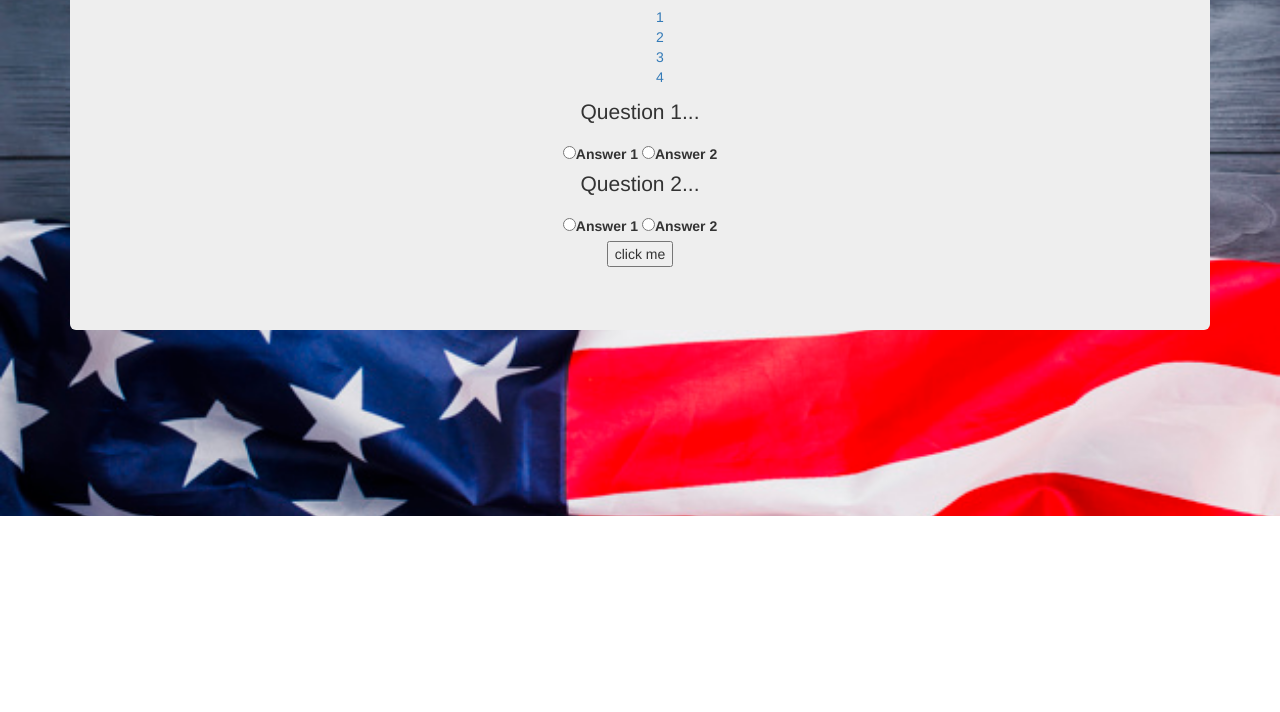
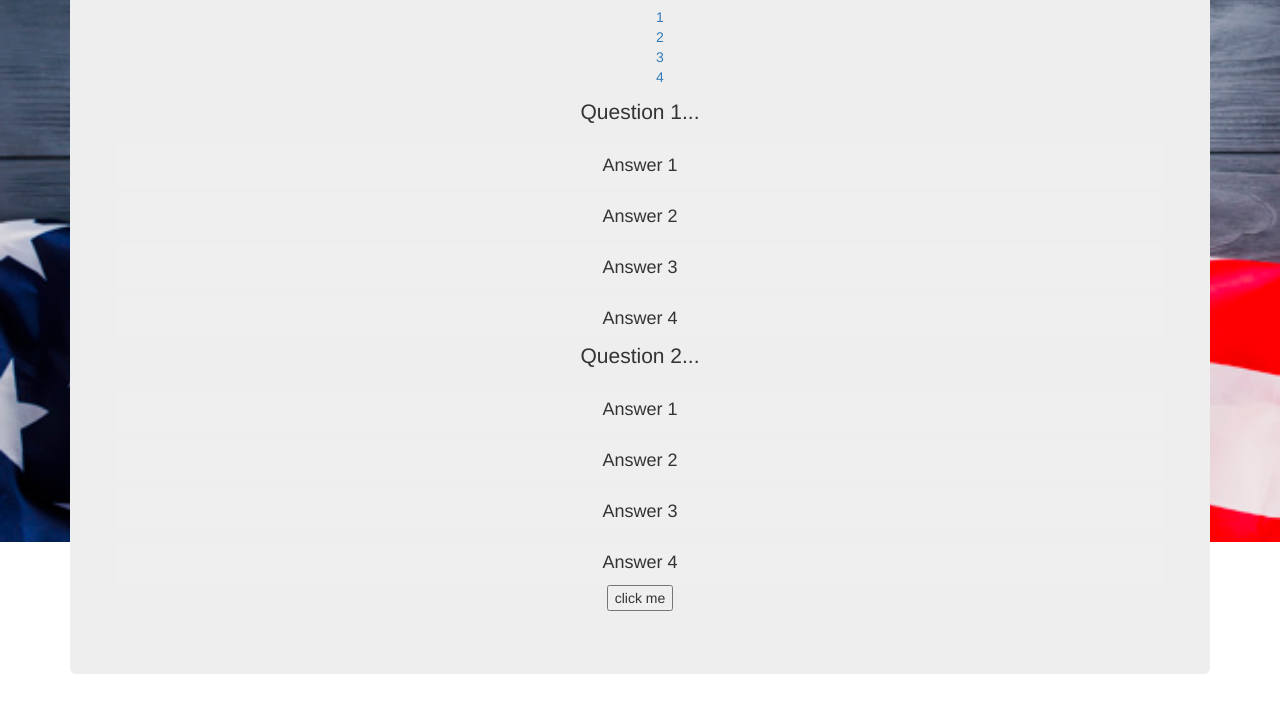
Before and after one commit to Exzample/Trivia-Game, a plain HTML site: page index.html in a window 1280 px wide. Shown: the part 284-996 px from the top of the page. Before the commit the page ends 800 px from the top, so only its background shows below. Drawn offline with nearby package versions, Linux system fonts and the light colour scheme.

Commit message:
Questions Typed, BS bigBtns

```diff
--- a/index.html
+++ b/index.html
@@ -28,15 +28,29 @@
                 <form>
                     <p>Question 1...</p>
                     <fieldset id="group1">
+                        <button type="button" class="btn btn-light btn-lg btn-block">Answer 1</button>
+                        <button type="button" class="btn btn-light btn-lg btn-block">Answer 2</button>
+                        <button type="button" class="btn btn-light btn-lg btn-block">Answer 3</button>
+                        <button type="button" class="btn btn-light btn-lg btn-block">Answer 4</button>
+                        <!--
                             <input type="radio" id="q1a1" name="q1" value="Answer 1"><label for="dewey">Answer 1</label>
                             <input type="radio" id="q1a2" name="q1" value="Answer 2"><label for="dewey">Answer 2</label>
+                            <input type="radio" id="q1a2" name="q1" value="Answer 2"><label for="dewey">Answer 2</label>
+                        -->
                     </fieldset>
                     <p>Question 2...</p>
                     <fieldset id="group2">
+                        <button type="button" class="btn btn-light btn-lg btn-block">Answer 1</button>
+                        <button type="button" class="btn btn-light btn-lg btn-block">Answer 2</button>
+                        <button type="button" class="btn btn-light btn-lg btn-block">Answer 3</button>
+                        <button type="button" class="btn btn-light btn-lg btn-block">Answer 4</button>
+                        <!--
                             <input type="radio" id="q2a1" name="q2" value="Answer 1"><label for="dewey">Answer 1</label>
                             <input type="radio" id="q2a2" name="q2" value="Answer 2"><label for="dewey">Answer 2</label>
+                        -->
                     </fieldset>
                 </form>
+
 
                 <button onclick="checkIfTrue()">click me</button>
                 <p id="results"></p>
@@ -69,13 +83,8 @@
 
                         var results = document.getElementById('results');
                         results.innerText = "You scored: " + correctCounter + "/2";
-
-
                     }
                 </script>
-
-
-
                 <!--
                     Category 1: Movies
                         Q: Which movie did not win an Acadamy Award?
@@ -138,9 +147,74 @@
                         -Germany
                         -Spain
                         -France
+
+                        Q: Need Another Sports Question
+                        -Answer
+                        -Answer
+                        -Answer
+                        -Answer
+
+                    Category: Random
+                        Q: How long does it take for the Moon to orbit the Earth?
+                        -27 Days*
+                        -9 Months
+                        -6 Months
+                        -14 Days
+
+                        Q: How many elements are on the Periodic Table of Elements?
+                        -118*
+                        -64
+                        -127
+                        -32
+
+                        Q: What is the average age of a community college student?
+                        -29*
+                        -19
+                        -22
+                        -25
+
+                        Q: How many countries are there in the world?
+                        -212
+                        -195
+                        -334
+                        -7
+
+                        Q: How many languages are spoken in the world?
+                        -2562
+                        -&gt;6500*
+                        -&lt;2000
+                        -&lt;1000
+
+                        Q: What is the most popular dog breed in America?
+                        -Labradore
+                        -German Sheppard
+                        -Golden Retriever
+                        -French Bulldogs
+
+                        Q: Which beer has the highest sales?
+                        -Yanjing
+                        -Coors Light
+                        -Corona
+                        -Tsingtao*
+
+                        Q: Which is the most popular Surname?
+                        -Jones
+                        -Wang*
+                        -Johnson
+                        -Nguyen
+
+                        Q: Who is Satoshi Nakamoto?
+                        -A famous monk in Japan
+                        -The purple Teenage Mutant Ninja Turtle
+                        -The founder of cryptocurrency
+                        -The first samouri
+
+                        Q: What is the highest selling game console of all time?
+                        -PlayStation
+                        -Nintendo 64
+                        -XBox One
+                        -Playstation 2*
                     -->
-
-
 </body>
 
 </html>
```
Lines whose indentation alone changed are shown as unchanged.
